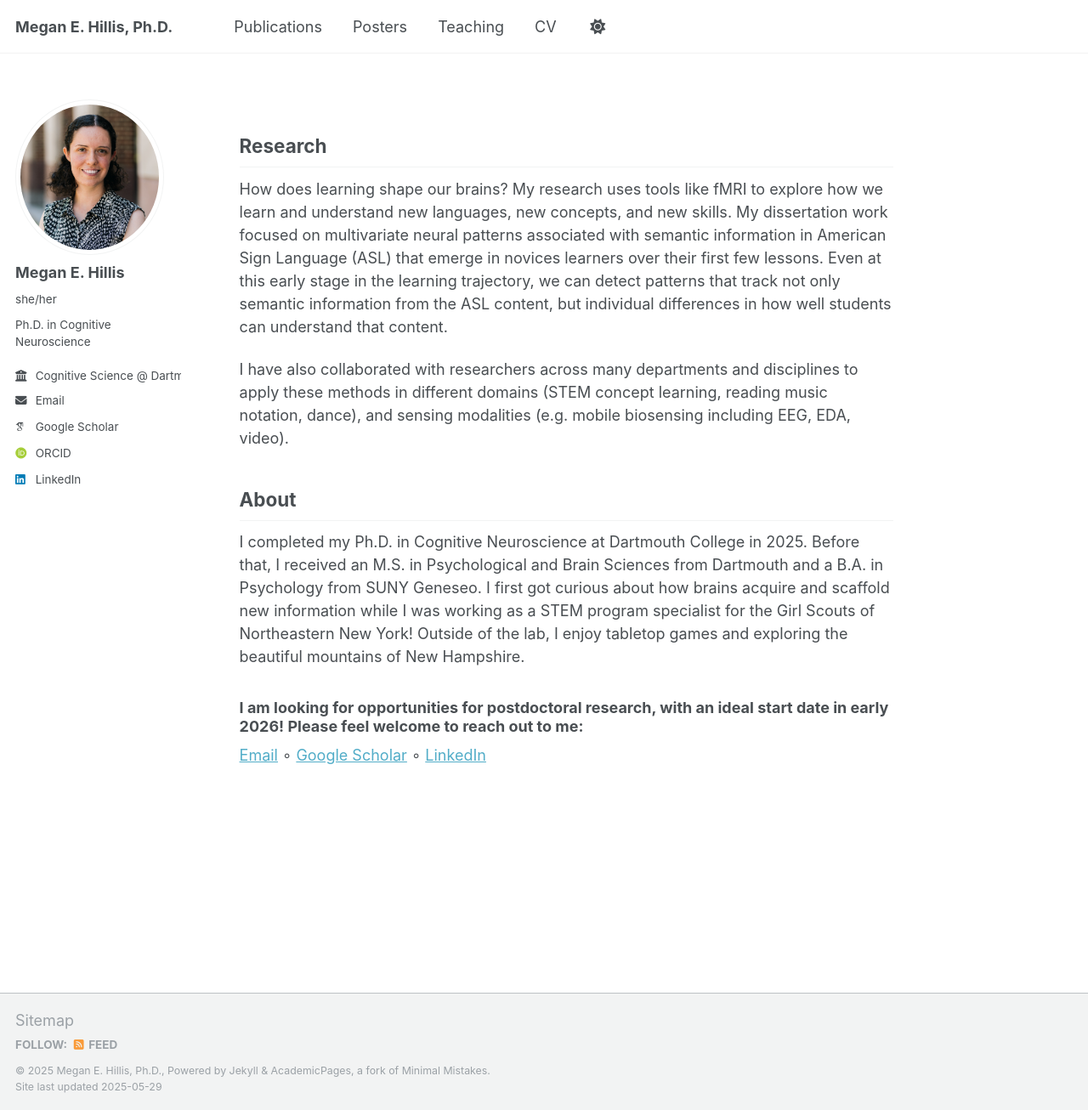
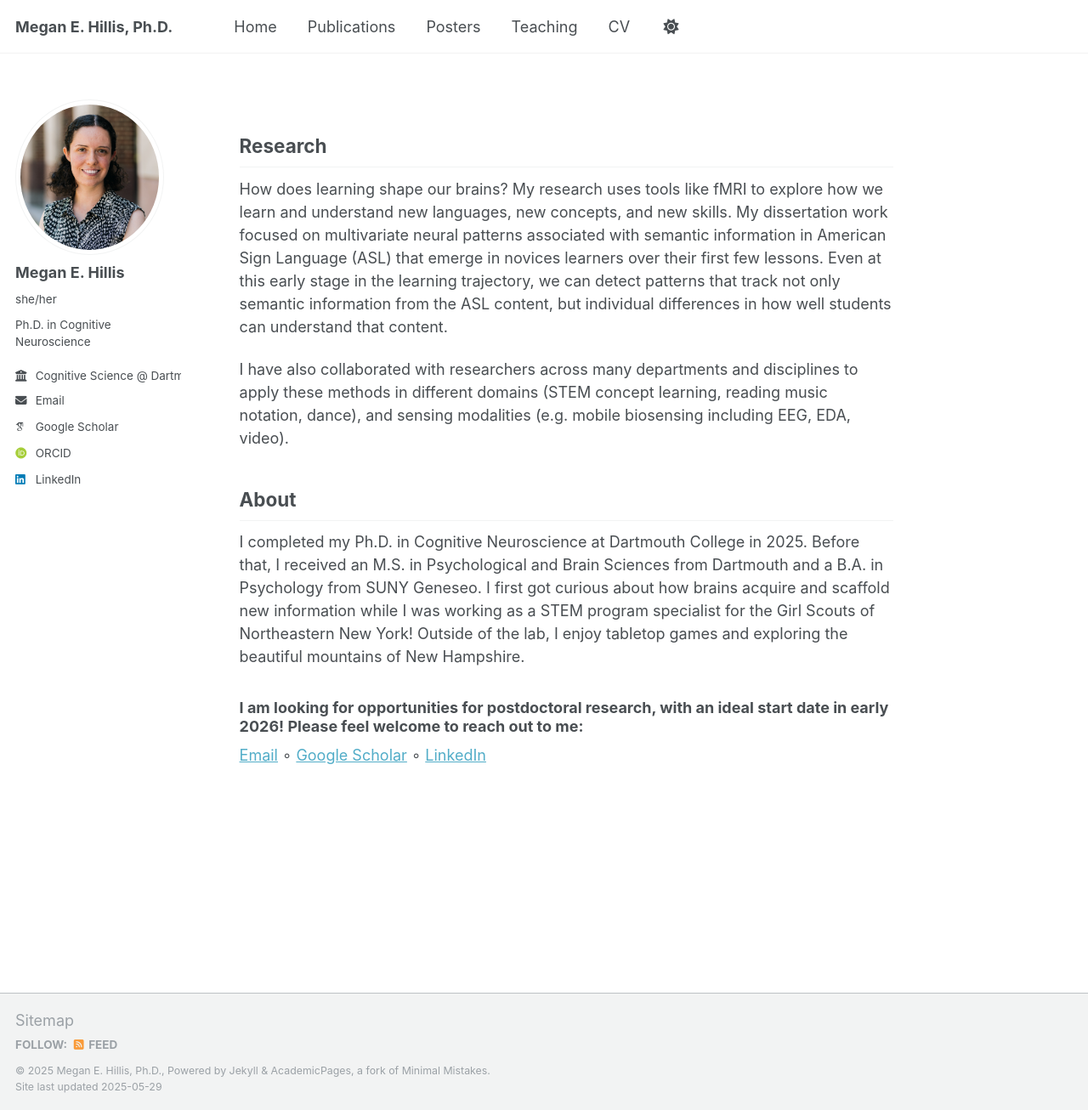
Before and after one commit to megan-hillis/megan-hillis.github.io, a Jekyll site: the page built from _pages/about.md, in a window 1280 px wide and 1306 px high. Shown: the whole window at 85% size. Built offline with Jekyll 4.4.1, drawn with Linux system fonts in a browser that asks for light colours; some web fonts are replaced.

Commit message:
Update navigation.yml

```diff
--- a/_data/navigation.yml
+++ b/_data/navigation.yml
@@ -8,8 +8,11 @@
 #      Markdown formatted page while the second is generated using JSON.
 
 main:
+  - title: "Home"
+    url: /
+
   - title: "Publications"
-    url: /publications/
+    url: /publications_md/
 
   # - title: "Talks"
   #   url: /talks/
```
